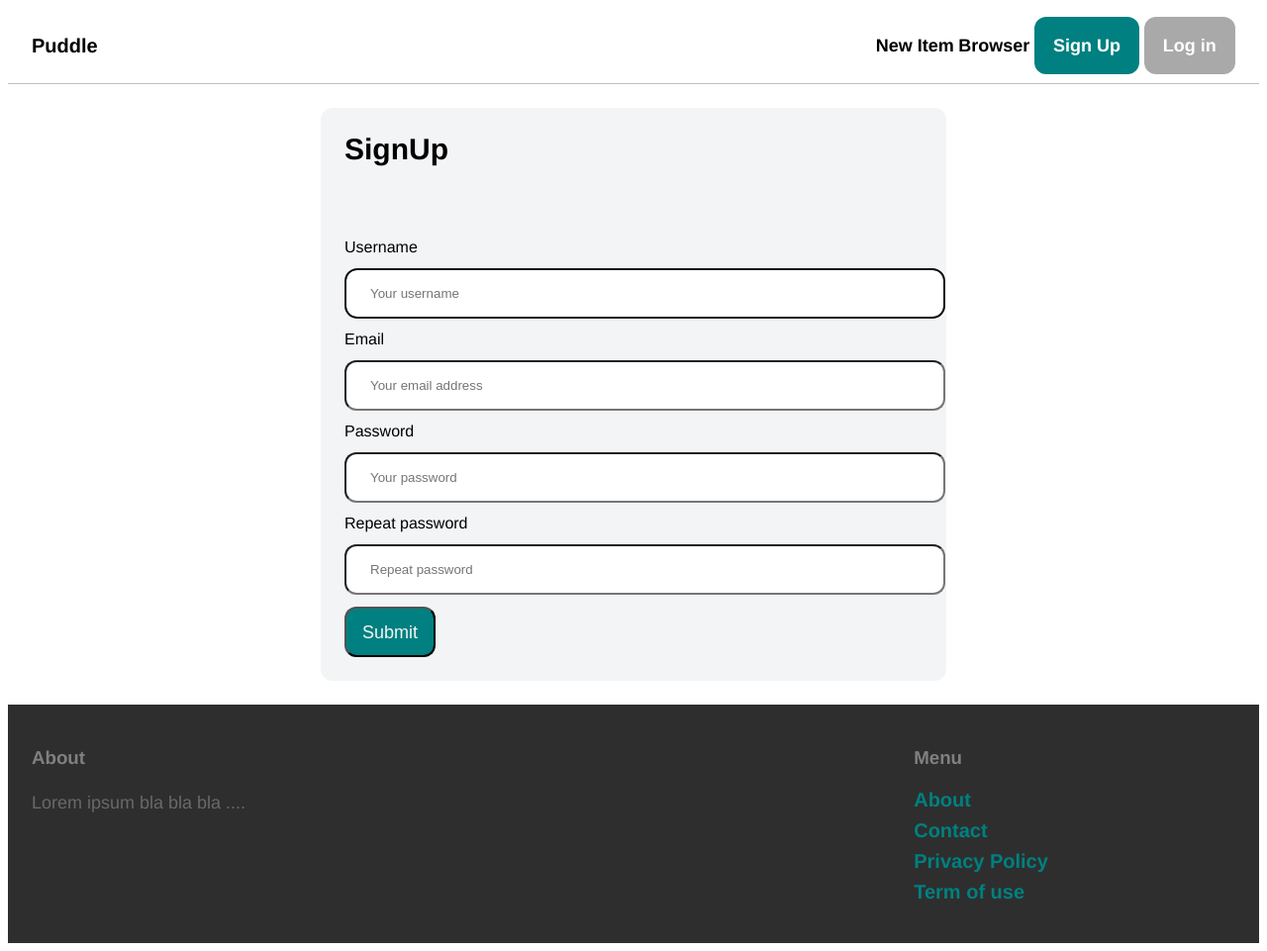
After one commit to shartrooper/Puddle, a Django app: page /signup/ in a window 1280 px wide. The commit adds this page. Shown: the whole page at 99% size. Run offline with Django 4.2, Linux system fonts and the light colour scheme.

Commit message:
add signup feature

```diff
--- /dev/null
+++ b/puddle/core/forms.py
@@ -0,0 +1,36 @@
+from django import forms
+from django.contrib.auth.forms import UserCreationForm
+from django.contrib.auth.models import User
+"""
+class LoginForm(AuthenticationForm):
+    username = forms.CharField(widget=forms.TextInput(attrs={
+        'placeholder': 'Your username',
+        'class': 'input'
+    }))
+    password = forms.CharField(widget=forms.PasswordInput(attrs={
+        'placeholder': 'Your password',
+        'class': 'input'
+    }))
+"""
+
+class SignupForm(UserCreationForm):
+    class Meta:
+        model = User
+        fields = ('username', 'email', 'password1', 'password2')
+
+    username = forms.CharField(widget=forms.TextInput(attrs={
+        'placeholder': 'Your username',
+        'class': 'input'
+    }))
+    email = forms.CharField(widget=forms.EmailInput(attrs={
+        'placeholder': 'Your email address',
+        'class': 'input'
+    }))
+    password1 = forms.CharField(widget=forms.PasswordInput(attrs={
+        'placeholder': 'Your password',
+        'class': 'input'
+    }))
+    password2 = forms.CharField(widget=forms.PasswordInput(attrs={
+        'placeholder': 'Repeat password',
+        'class': 'input'
+    }))
--- a/puddle/core/templates/core/base.html
+++ b/puddle/core/templates/core/base.html
@@ -20,7 +20,7 @@
 				<a href="#" class="nav-item">New Item</a>
 				<a href="#" class="nav-item">Browser</a>
 
-				<a href="#" id="sign-up">Sign Up</a>
+				<a href="{% url 'core:signup' %}" id="sign-up">Sign Up</a>
 				<a href="#" id="login">Log in</a>
 			</div>
 		</nav>
@@ -39,7 +39,7 @@
 			<h3>Menu</h3>
 			<ul>
 				<li><a href="#" class="list-item">About</a></li>
-				<li><a href="#" class="list-item">Contact</a></li>
+				<li><a href="{% url 'core:contact' %}" class="list-item">Contact</a></li>
 				<li><a href="#" class="list-item">Privacy Policy</a></li>
 				<li><a href="#" class="list-item">Term of use</a></li>
 			</ul>
--- /dev/null
+++ b/puddle/core/templates/core/signup.html
@@ -0,0 +1,49 @@
+{% extends 'core/base.html' %}
+{% load static %}
+{%block styles %}
+<link rel="stylesheet" href="{% static 'signup.css' %}">
+{% endblock %}
+
+{% block title %}Sign Up{% endblock %}
+
+{% block content %}
+<div class="form-container">
+	<h1>SignUp</h1>
+
+	<form action="." method="post">
+		{% csrf_token %}
+		<div>
+			<label>Username</label><br>
+			{{ form.username }}
+		</div>
+
+		<div>
+			<label>Email</label><br>
+			{{ form.email }}
+		</div>
+
+		<div>
+			<label>Password</label><br>
+			{{ form.password1 }}
+		</div>
+
+		<div>
+			<label>Repeat password</label><br>
+			{{ form.password2 }}
+		</div>
+
+		{% if form.errors or form.non_field_errors %}
+		<div class="error-msg">
+			{% for field in form %}
+			{{ field.errors }}
+			{% endfor %}
+
+			{{ form.non_field_errors }}
+		</div>
+		{% endif %}
+
+
+		<button>Submit</button>
+	</form>
+</div>
+{% endblock content %}
--- /dev/null
+++ b/puddle/core/urls.py
@@ -0,0 +1,10 @@
+from django.urls import path
+from . import views
+
+app_name = 'core'
+
+urlpatterns = [
+    path('', views.index, name='index'),
+    path('contact/', views.contact, name="contact"),
+    path('signup/', views.signup, name='signup')
+]
--- a/puddle/core/views.py
+++ b/puddle/core/views.py
@@ -1,6 +1,7 @@
-from django.shortcuts import render
+from django.shortcuts import render,redirect
 from item.models import Category, Item
-# Create your views here.
+from .forms import SignupForm
+
 
 def index(req):
     items = Item.objects.filter(is_sold=False)[0:6]
@@ -10,5 +11,20 @@ def index(req):
         'items': items,
     })
 
+
 def contact(req):
     return render(req, 'core/contact.html')
+
+
+def signup(req):
+    if req.method == 'POST':
+        form = SignupForm(req.POST)
+        if form.is_valid():
+            form.save()
+
+            return redirect('/login')
+    else:
+        form = SignupForm()
+    return render(req, 'core/signup.html', {
+        'form': form
+    })
--- a/puddle/puddle/urls.py
+++ b/puddle/puddle/urls.py
@@ -19,12 +19,9 @@ from django.conf.urls.static import static
 from django.contrib import admin
 from django.urls import path, include
 
-from core.views import index, contact
-
 urlpatterns = [
-    path('', index, name="index"),
+    path('', include('core.urls')),
     #all url starting with item will go to the item namespace url
     path('items/', include('item.urls')),
-    path('contact/', contact, name="contact"),
     path('admin/', admin.site.urls),
 ] + static(settings.MEDIA_URL, document_root=settings.MEDIA_ROOT)
--- /dev/null
+++ b/puddle/static/signup.css
@@ -0,0 +1,61 @@
+.form-container {
+	width: 50%;
+	margin-top: 1.5rem;
+	margin-bottom: 1.5rem;
+	margin-left: auto;
+	margin-right: auto;
+	background-color: rgb(243 244 246);
+	border-radius: 0.75rem;
+}
+
+.form-container>h1 {
+	margin-bottom: 1.5rem;
+	font-size: 1.875rem;
+	line-height: 2.25rem;
+	padding: 1.5rem;
+}
+
+form {
+	padding: 1.5rem;
+}
+
+form>button {
+	padding-top: 0.6rem;
+	padding-bottom: 0.6rem;
+	background-color: teal;
+	color: whitesmoke;
+	padding-left: 1rem;
+	padding-right: 1rem;
+	font-size: 1.125rem;
+	line-height: 1.75rem;
+	border-radius: 0.75rem;
+}
+
+form>button:hover {
+	background-color: #006666;
+}
+
+form>div,
+form>div>label {
+	margin-bottom: 0.75rem;
+}
+
+form>div>label {
+	display: inline-block;
+}
+
+.error-msg {
+	margin-bottom: 0.75rem;
+	padding: 1.5rem;
+	background-color: rgb(254 202 202);
+	border-radius: 0.75rem;
+}
+
+.input {
+	width: 95%;
+	padding-top: 1rem;
+	padding-bottom: 1rem;
+	padding-left: 1.5rem;
+	padding-right: 1.5rem;
+	border-radius: 0.75rem;
+}
```
